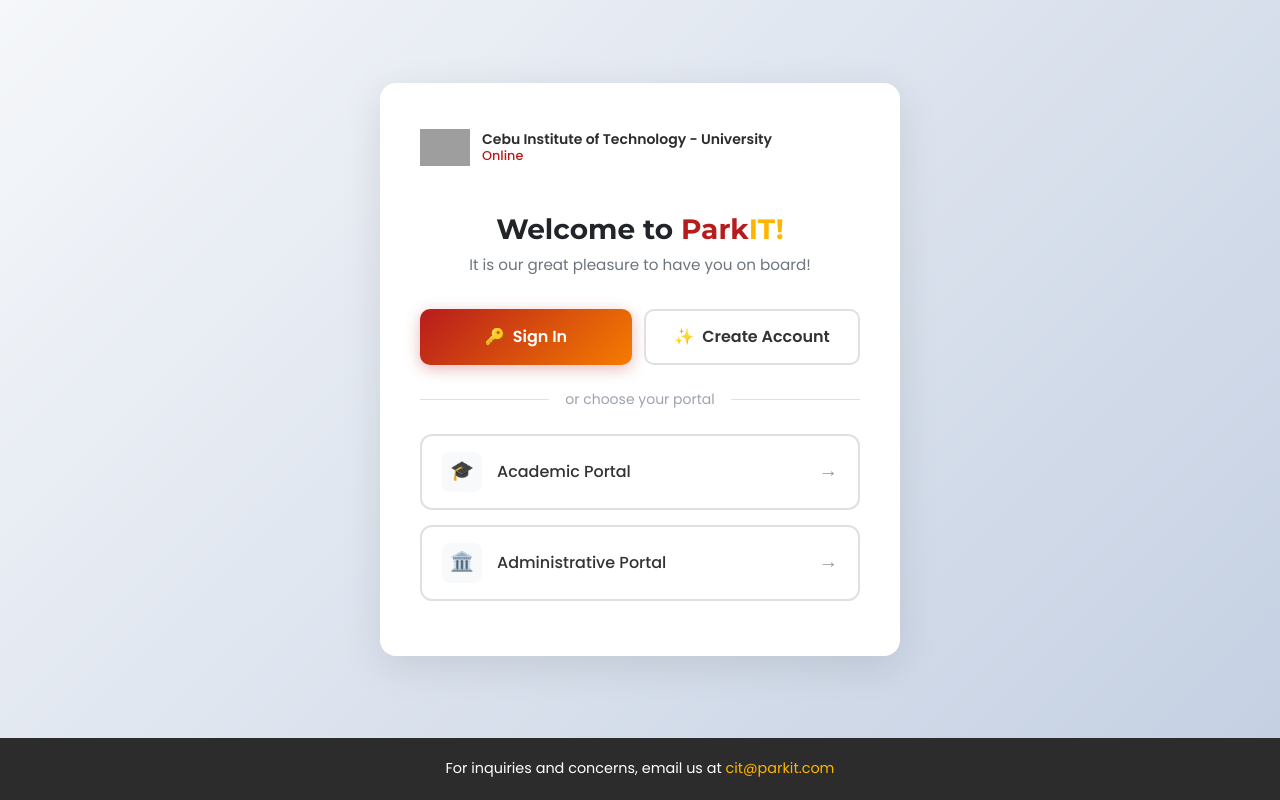
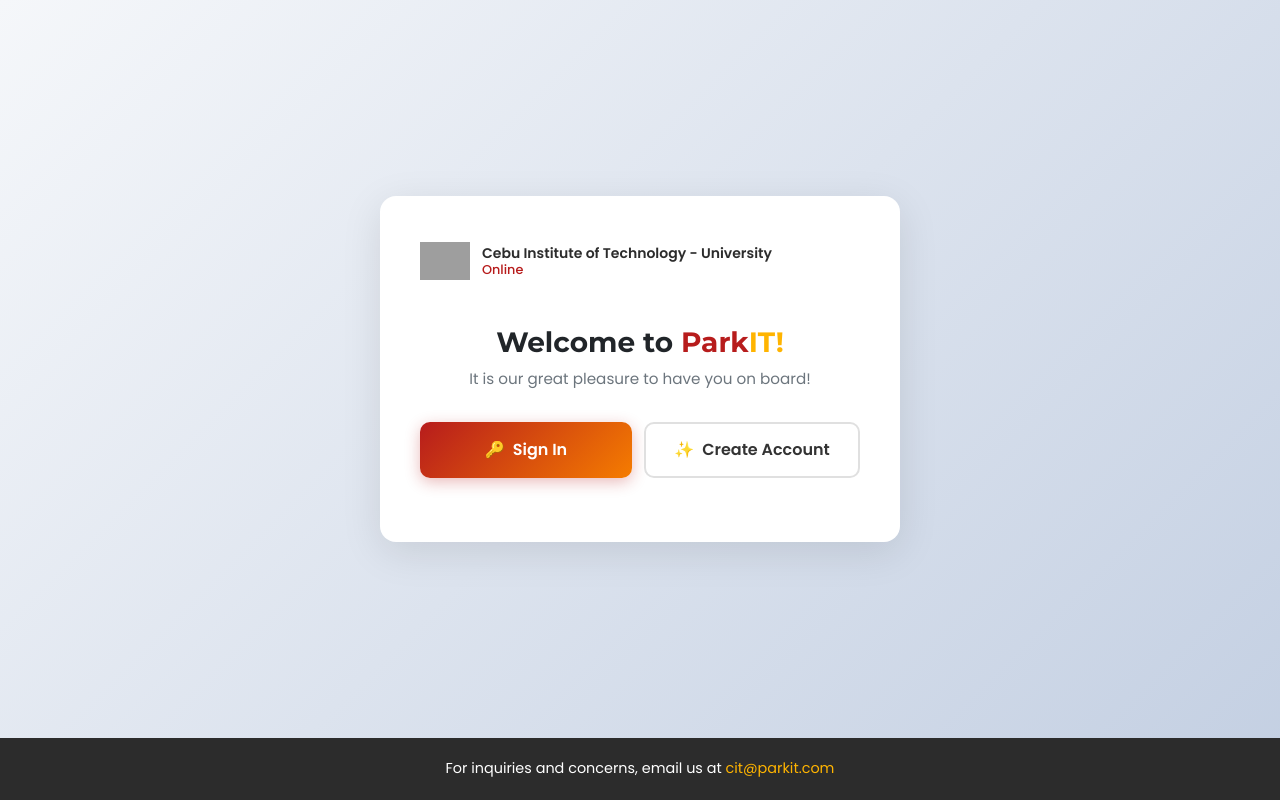
Before and after one commit to Kitanoed/Park_IT, a Django app: page / in a window 1280 px wide. Run offline with Django 5.2, Linux system fonts and the light colour scheme; grey boxes are pictures that could not be loaded.

Commit message:
feat(templates): update home page links and layout

```diff
--- a/templates/home.html
+++ b/templates/home.html
@@ -58,23 +58,6 @@
       transform: translateY(-2px);
       box-shadow: 0 4px 12px rgba(183, 28, 28, 0.15);
     }
-    .divider {
-      display: flex;
-      align-items: center;
-      text-align: center;
-      margin: 24px 0;
-      color: #9ca3af;
-      font-size: 0.875rem;
-    }
-    .divider::before,
-    .divider::after {
-      content: '';
-      flex: 1;
-      border-bottom: 1px solid #e0e0e0;
-    }
-    .divider span {
-      padding: 0 16px;
-    }
     @media (max-width: 576px) {
       .auth-buttons {
         flex-direction: column;
@@ -92,27 +75,5 @@
       <span>Create Account</span>
     </a>
   </div>
-
-  <div class="divider">
-    <span>or choose your portal</span>
-  </div>
-
-  <div>
-    <a href="{% url 'signin_student' %}" class="btn-portal">
-      <div class="d-flex align-items-center">
-        <div class="portal-icon">🎓</div>
-        <span>Academic Portal</span>
-      </div>
-      <span class="arrow-icon">→</span>
-    </a>
-
-    <a href="{% url 'signin_admin' %}" class="btn-portal">
-      <div class="d-flex align-items-center">
-        <div class="portal-icon">🏛️</div>
-        <span>Administrative Portal</span>
-      </div>
-      <span class="arrow-icon">→</span>
-    </a>
-  </div>
 </div>
 {% endblock %}
```
